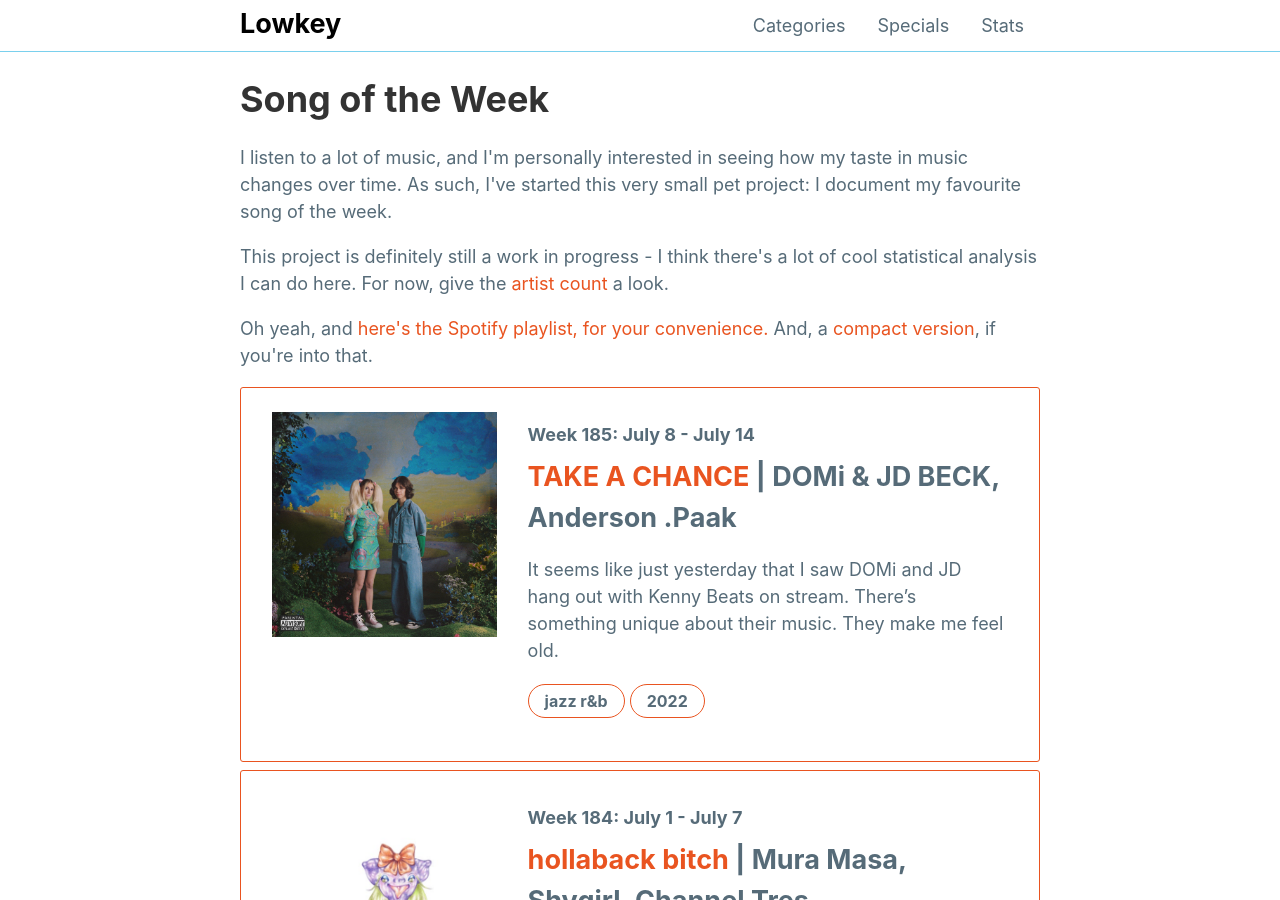
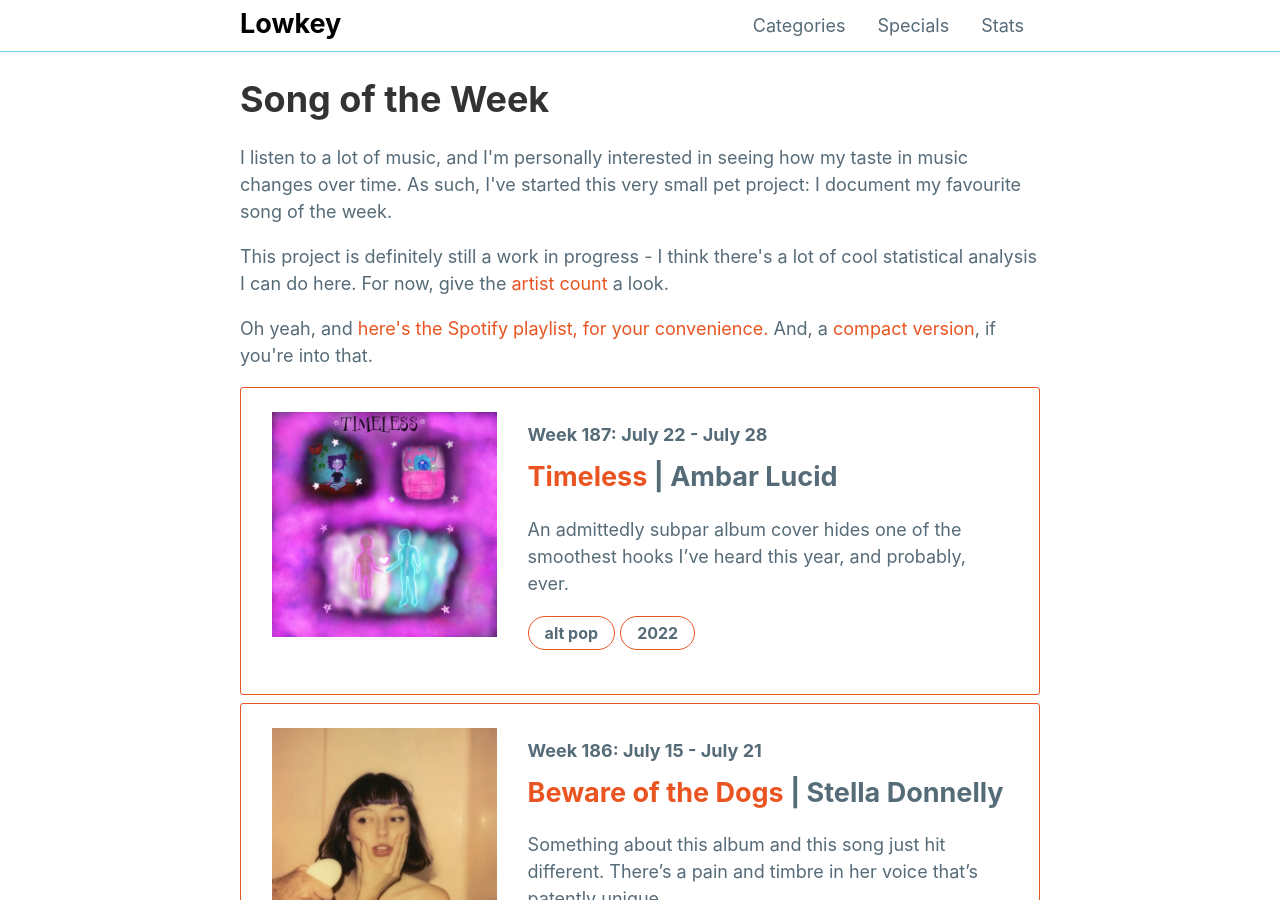
Before and after one commit to mattxwang/lowkey, a Jekyll site: the page built from stats/song-of-the-week.html, in a window 1280 px wide and 900 px high. Built offline with Jekyll 4.4.1, drawn with Linux system fonts in a browser that asks for light colours; comment, search, counter and statistics services are not loaded; some of the changed text lies outside the part shown.

Commit message:
catching up on books and songs

```diff
--- a/_data/books.yml
+++ b/_data/books.yml
@@ -647,3 +647,12 @@ readyplayerone:
   time_read: July 2022
   thoughts: >
     In the best and the worst ways, this is the Logic of science fiction books. On one hand, this is a clear love letter to pop culture, science fiction, the 80's, and just being a nerd. Cline tells an immersive story filled with geekdom and potshots at commercial capitalism - it's very impressive that this is his first novel. That being said, I can't get over the weird, almost incel-y vibes of the protagonist; I have similar critiques for in-universe classics like Revenge of the Nerds. Still an enjoyable read, and an interesting complement to Spielberg's movie!
+thehandmaidstale:
+  title: The Handmaid's Tale
+  author: Margaret Atwood
+  genre: Dystopian Fiction
+  year_published: 1985
+  time_read: July 27th 2022
+  strong: true
+  thoughts: >
+    I feel like I've done my due diligence as a Canadian - but beyond that, Atwood is concise and provocative. The book itself reads well, and the stream-of-consciousness / metafiction elements are done quite well. However, what I think is most interesting is Atwood's framing of the book itself - that, in writing it, she hasn't invented a new reality, but simply extended upon history. For that reason alone, I find The Handmaid's Tale spectacular.
--- a/_data/sotw.yml
+++ b/_data/sotw.yml
@@ -2108,3 +2108,25 @@ week185:
   year: 2022
   blurb: >
     It seems like just yesterday that I saw DOMi and JD hang out with Kenny Beats on stream. There's something unique about their music. They make me feel old.
+week186:
+  week: "Week 186: July 15 - July 21"
+  title: "Beware of the Dogs"
+  artists:
+  - "Stella Donnelly"
+  album: "Beware of the Dogs"
+  album_art: "beware-of-the-dogs.jpeg"
+  genre: "indie pop-rock"
+  year: 2019
+  blurb: >
+    Something about this album and this song just hit different. There's a pain and timbre in her voice that's patently unique.
+week187:
+  week: "Week 187: July 22 - July 28"
+  title: "Timeless"
+  artists:
+  - "Ambar Lucid"
+  album: "Timeless"
+  album_art: "timeless.jpeg"
+  genre: "alt pop"
+  year: 2022
+  blurb: >
+    An admittedly subpar album cover hides one of the smoothest hooks I've heard this year, and probably, ever.
```
Also changed, not shown: img/albums/beware-of-the-dogs.jpeg (added), img/albums/timeless.jpeg (added).
